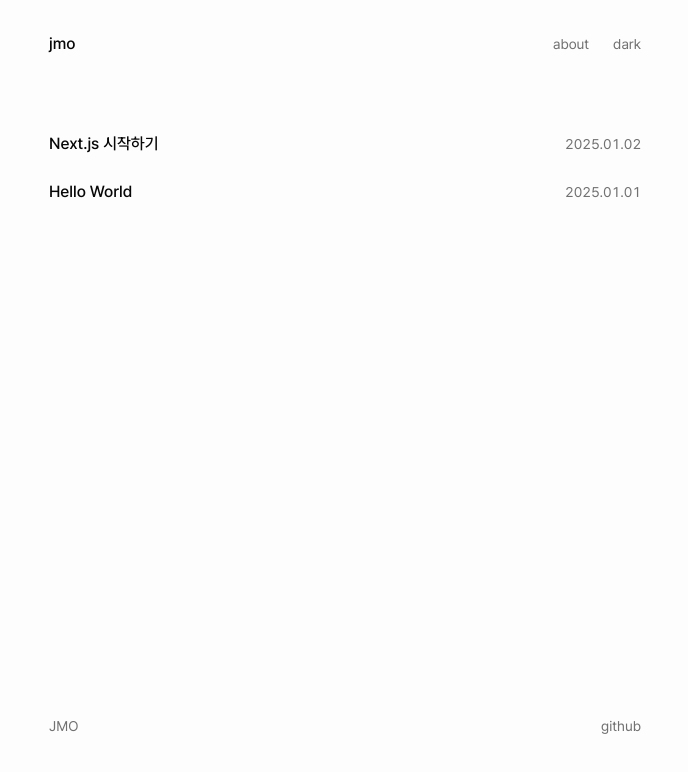
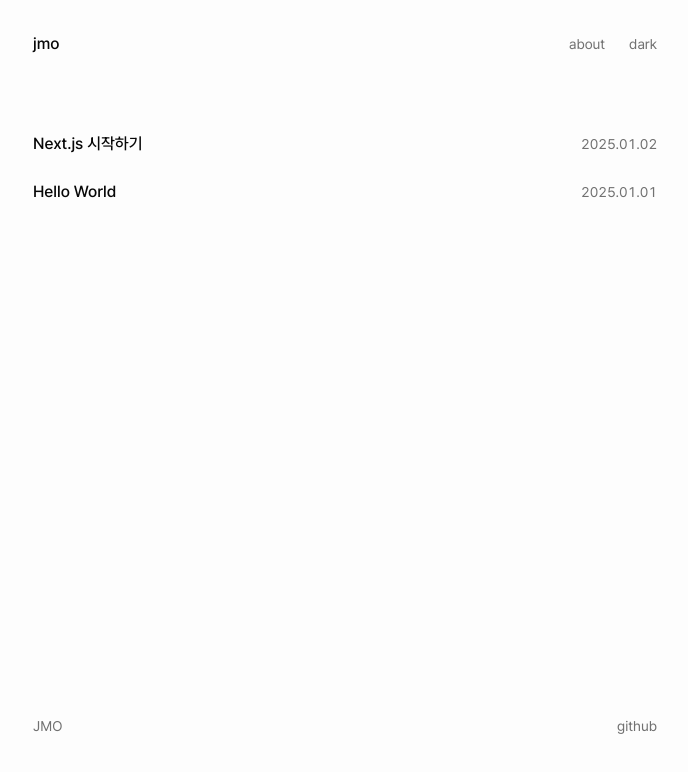
Before and after one commit to jbj338033/jmo.kr, a Next.js app in the folder apps/blog/: page / in a window 1280 px wide. Shown: the top 772 px of the page, without its empty margins (295-983 px from the left). Built offline with nearby package versions, Linux system fonts and the light colour scheme.

Commit message:
style: increase container width

```diff
--- a/apps/blog/src/shared/ui/container.tsx
+++ b/apps/blog/src/shared/ui/container.tsx
@@ -7,7 +7,7 @@ interface ContainerProps {
 
 export function Container({ children, className }: ContainerProps) {
   return (
-    <div className={cn("mx-auto max-w-[640px] px-6", className)}>
+    <div className={cn("mx-auto max-w-2xl px-6", className)}>
       {children}
     </div>
   );
```
